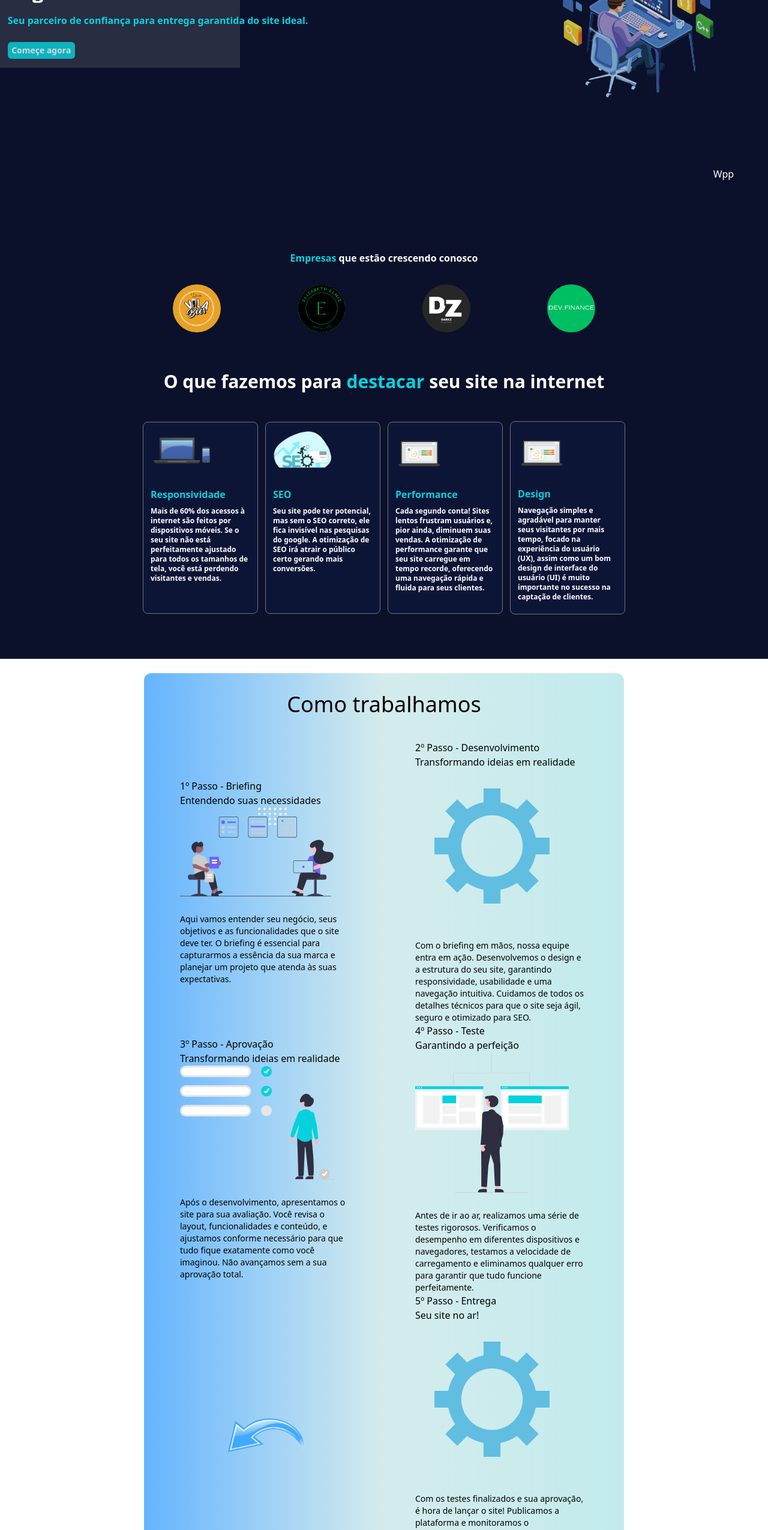
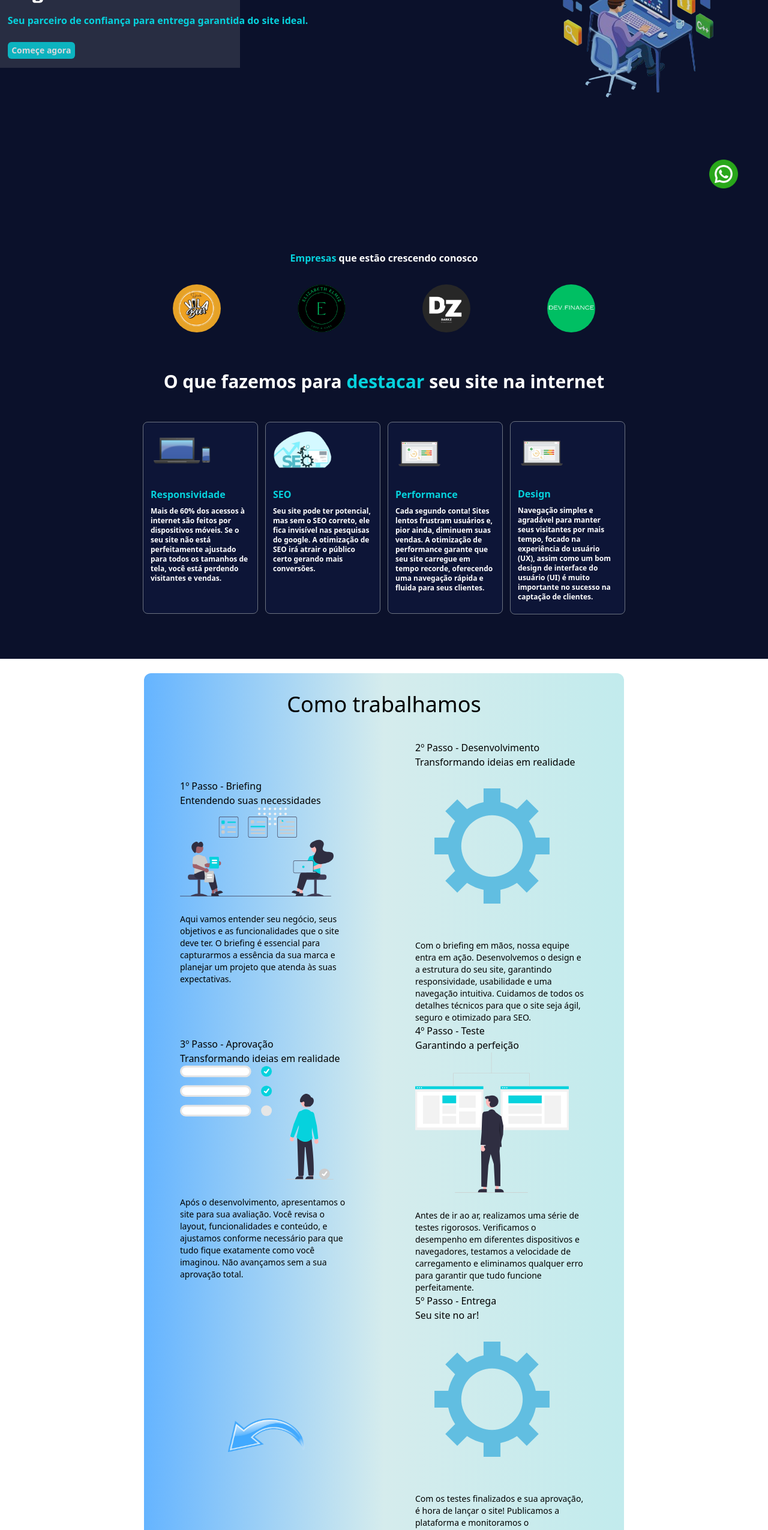
Before and after one commit to allandrs/agenciasysrisa, a React (Vite) app: page / in a window 1280 px wide. Shown: the part 234-2784 px from the top of the page at 60% size. Built offline with nearby package versions, Linux system fonts and the light colour scheme; grey boxes are pictures that could not be loaded; what @material-tailwind/html would draw is missing.

Commit message:
whatsapp image

```diff
--- a/src/components/about.jsx
+++ b/src/components/about.jsx
@@ -21,7 +21,7 @@ export default function About() {
                     </div>
 
                     <div className="flex items-center justify-center mb-10 md:w-1/2 mt-8 md:mt-0">
-                        <img src={Aboutus} className="relative w-96 animate-pulse opacity-80" alt="" />
+                        <img src={Aboutus} className="relative w-96 animate-pulse" alt="" />
                     </div>
 
                 </div>
--- a/src/components/footer.jsx
+++ b/src/components/footer.jsx
@@ -1,5 +1,8 @@
 import React from "react";
 import Logo from "../../public/sysrisa_logo_edited.png";
+import Wpp from "../../public/whatsapp.png";
+// import { FontAwesomeIcon } from '@fortawesome/react-fontawesome'
+// import { fa-brands fa-instagram } from '@awesome.me/kit-KIT_CODE/icons'
 
 
 export default function Footer() {
@@ -23,12 +26,17 @@ export default function Footer() {
                             <h1 className="text-lg">Siga-nos</h1>
                             <div className="flex gap-2">
                                 <img src="https://via.placeholder.com/50" alt="logo" />
+
+
+                                {/* <FontAwesomeIcon icon="fa-brands fa-instagram" style={{color: "#ffffff",}} /> */}
+
+
                                 <img src="https://via.placeholder.com/50" alt="logo" />
                                 <img src="https://via.placeholder.com/50" alt="logo" />
                             </div>
                     </div>
                     <div className="fixed top-[580px] right-[210px] md:top-[500px] md:right-[50px] bg-blue-gray-600 rounded-full w-12 h-12 flex justify-center items-center">
-                        Wpp
+                        <img src={Wpp} alt="" />
                     </div>
                 </div>
 
--- a/src/components/processos.jsx
+++ b/src/components/processos.jsx
@@ -13,8 +13,8 @@ import CardProcessos from "./card_processos.jsx";
 export default function Processos() {
   return (
     <>
-      <div className="flex  w-full md:h-[1800px] justify-center bg-white relative mb-24 md:mb-14 ">
-        <div className="w-[800px] bg-gradient-to-r from-[#65b4ff] via-[#d5eced] to-[#c2ebed] rounded-xl mt-6">
+      <div className="flex  w-full h-[2400px] md:h-[1800px] justify-center bg-white relative mb-24 md:mb-14 ">
+        <div className="w-[800px] bg-gradient-to-r from-[#65b4ff] via-[#d5eced] to-[#c2ebed] rounded-xl mt-6 mx-2">
           <div className="text-4xl mt-8 text-center">
             <h1 className="">Como trabalhamos</h1>
           </div>
```
Also changed, not shown: public/undraw_meeting_re_i53h.svg, public/whatsapp.png (added).
